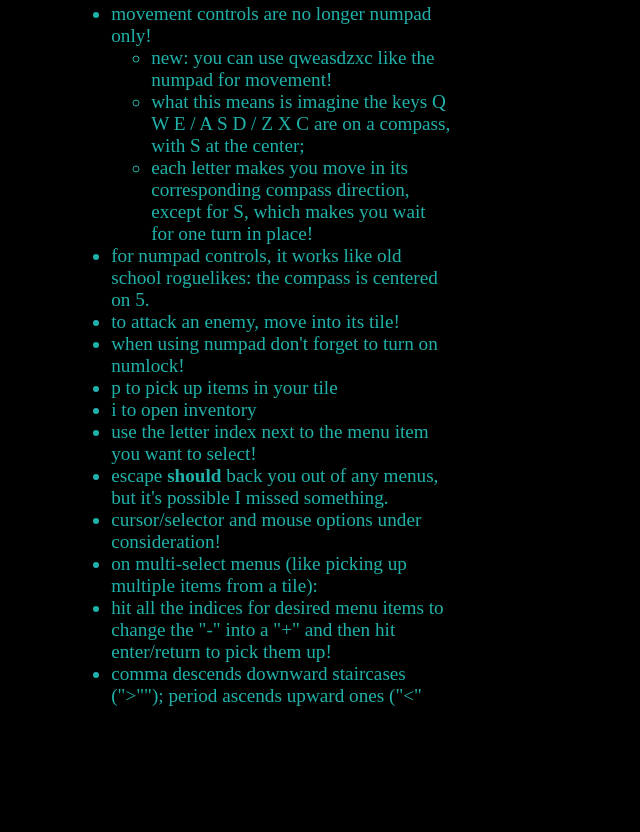
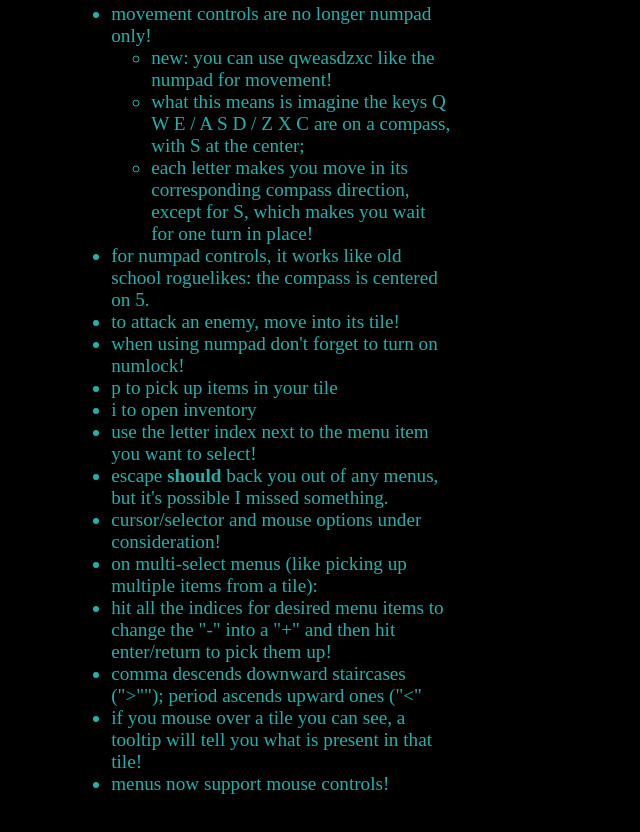
Before and after one commit to bnemeton/dunjourn, a website: page about.html in a window 1280 px wide. Shown: the part 533-1365 px from the top of the page, without its empty margins (0-640 px from the left). Before the commit the page ends 1313 px from the top, so only its background shows below. Drawn offline with Linux system fonts and the light colour scheme.

Commit message:
update controls text

```diff
--- a/about.html
+++ b/about.html
@@ -35,6 +35,8 @@
         <li>on multi-select menus (like picking up multiple items from a tile):</li>
         <li> hit all the indices for desired menu items to change the "-" into a "+" and then hit enter/return to pick them up!</li>
         <li>comma descends downward staircases (">""); period ascends upward ones ("<"</li>
+        <li>if you mouse over a tile you can see, a tooltip will tell you what is present in that tile!</li>
+        <li>menus now support mouse controls!</li>
     </ul>
 </div>
     <p></p>
```
